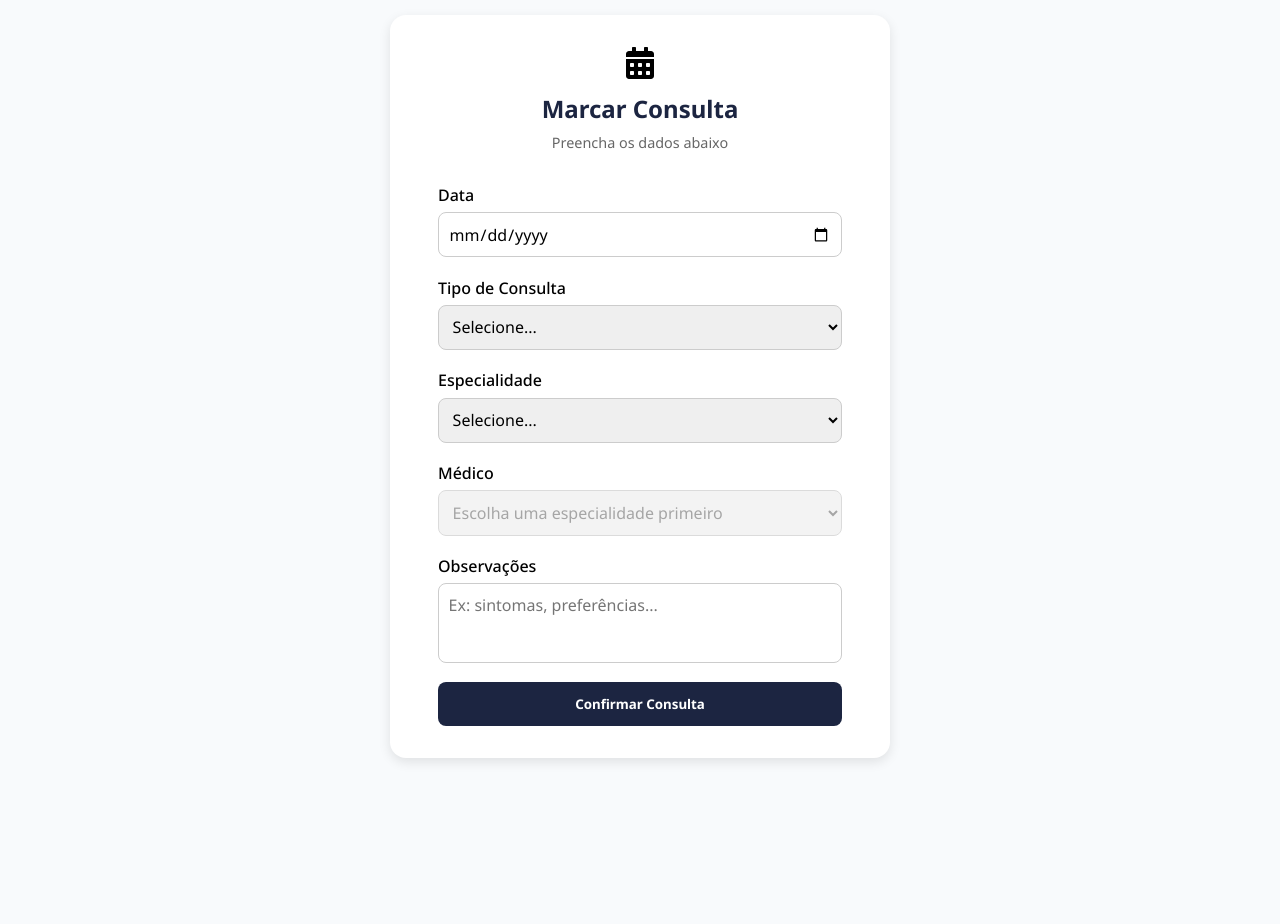
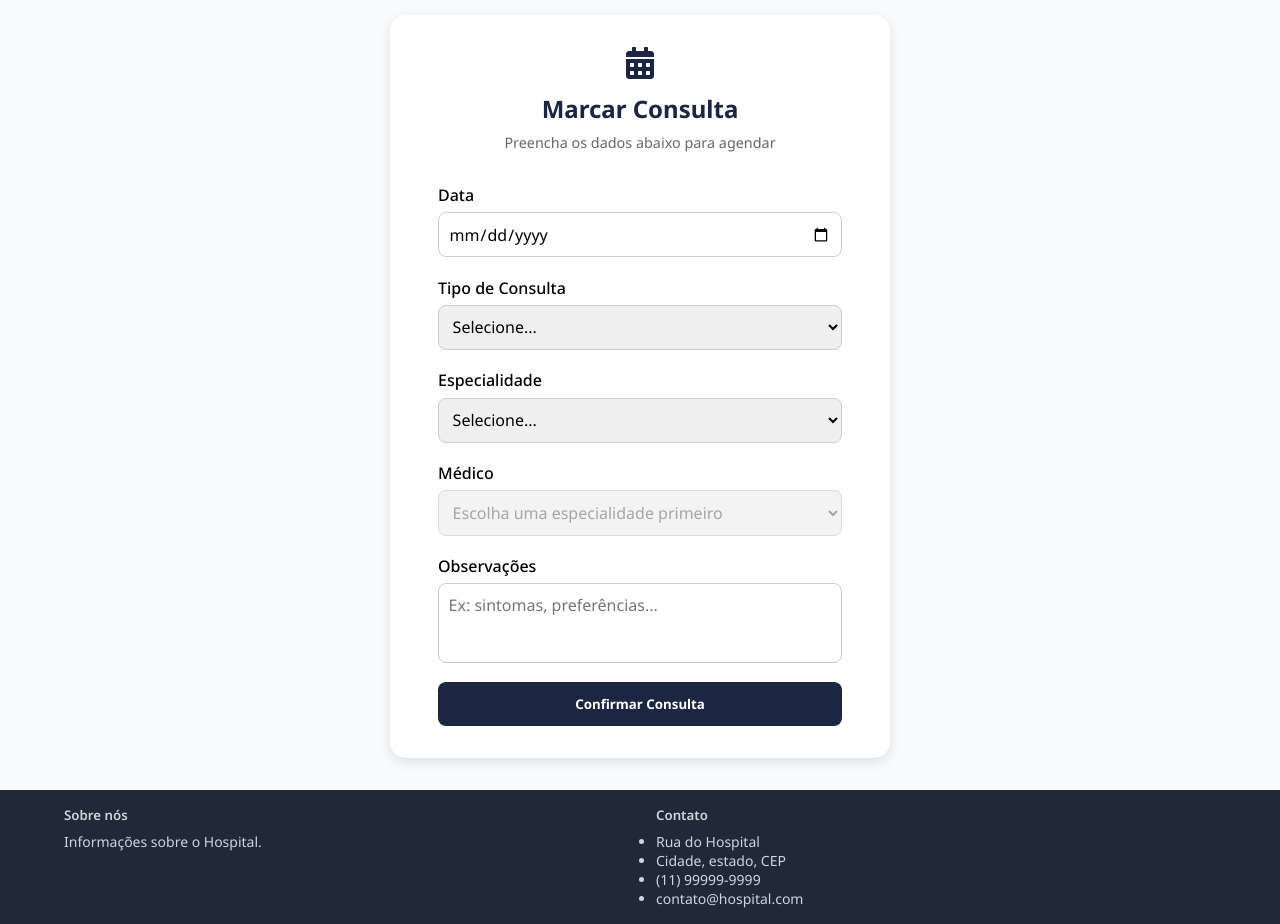
Before and after one commit to Rebeca-Martins1/projeto_bd, a React (Vite) app: page /marcarconsulta in a window 1280 px wide. Shown: the part 80-1004 px from the top of the page. Before the commit the page ends 870 px from the top, so only its background shows below. Built offline with nearby package versions, Linux system fonts and the light colour scheme.

Commit message:
atualizações de borda

```diff
--- a/src/pages/Paciente/Home/styles.js
+++ b/src/pages/Paciente/Home/styles.js
@@ -78,28 +78,32 @@ export const MainContent = styled.main`
 `;
 
 export const WelcomeMessage = styled.div`
-  text-align: center;
-  margin-bottom: 2rem;
+  margin-bottom: 2.5rem;
 
   h1 {
     font-size: 1.875rem;
     font-weight: 700;
     color: #1f2937;
+    margin: 0 0 0.25rem 0;
   }
-
   p {
+    font-size: 1.125rem;
     color: #4b5563;
-    font-size: 1.125rem;
+    margin: 0;
   }
 `;
 
 export const CardGrid = styled.div`
   display: grid;
-  grid-template-columns: repeat(auto-fit, minmax(240px, 1fr));
-  gap: 25px;
-  width: 100%;
-  max-width: 700px;
-  margin: 0 auto;
+  grid-template-columns: 1fr;
+  gap: 2rem;
+
+  @media (min-width: 768px) {
+    grid-template-columns: repeat(2, 1fr);
+  }
+  @media (min-width: 1024px) {
+    grid-template-columns: repeat(3, 1fr);
+  }
 `;
 
 // 🔹 Card de ação
--- a/src/pages/Paciente/MarcarConsulta/index.jsx
+++ b/src/pages/Paciente/MarcarConsulta/index.jsx
@@ -19,7 +19,7 @@ export default function MarcarConsulta() {
   const [medicos, setMedicos] = useState([]);
   const [horarios, setHorarios] = useState([]);
 
-  // 🔹 simulação de dados (posteriormente vem do backend)
+  // 🔹 Simulação de dados (futuro: backend)
   useEffect(() => {
     setEspecialidades([
       "Cardiologia",
@@ -30,7 +30,7 @@ export default function MarcarConsulta() {
     ]);
   }, []);
 
-  // 🔹 filtra médicos pela especialidade
+  // 🔹 Filtra médicos pela especialidade
   useEffect(() => {
     if (!formData.especialidade) {
       setMedicos([]);
@@ -52,7 +52,7 @@ export default function MarcarConsulta() {
     setMedicos(filtrados);
   }, [formData.especialidade]);
 
-  // 🔹 gera horários disponíveis quando o médico é selecionado
+  // 🔹 Gera horários disponíveis quando o médico é selecionado
   useEffect(() => {
     if (!formData.medico) {
       setHorarios([]);
@@ -60,7 +60,6 @@ export default function MarcarConsulta() {
       return;
     }
 
-    // exemplo fixo — depois você pode puxar do backend
     const horariosDisponiveis = [
       "08:00",
       "09:00",
@@ -87,29 +86,27 @@ export default function MarcarConsulta() {
   };
 
   return (
-    <>
+    <S.PageContainer>
       <S.GlobalStyles />
-      <S.PageContainer>
-        {/* 🔵 Topo */}
+
+      {/* 🔹 Cabeçalho */}
       <S.TopHeader>
         <S.TopHeaderContent>
           <S.Logo>
             <FaHeartbeat size={24} />
             <S.LogoTitle>MED MAIS</S.LogoTitle>
           </S.Logo>
-            <S.BackBtn onClick={() => navigate("/homepaciente")}>
-              Voltar
-            </S.BackBtn>
+          <S.BackBtn onClick={() => navigate("/homepaciente")}>Voltar</S.BackBtn>
         </S.TopHeaderContent>
       </S.TopHeader>
 
-        {/* Conteúdo */}
+      {/* 🔹 Conteúdo principal */}
       <S.FormContainer>
         <S.FormCard onSubmit={handleSubmit}>
           <S.FormHeader>
-              <FaCalendarAlt size={32} />
+            <FaCalendarAlt size={32} color="#1c2541" />
             <h2>Marcar Consulta</h2>
-              <p>Preencha os dados abaixo</p>
+            <p>Preencha os dados abaixo para agendar</p>
           </S.FormHeader>
 
           <S.InputGroup>
@@ -147,8 +144,8 @@ export default function MarcarConsulta() {
               required
             >
               <option value="">Selecione...</option>
-                {especialidades.map((esp, index) => (
-                  <option key={index} value={esp}>
+              {especialidades.map((esp, i) => (
+                <option key={i} value={esp}>
                   {esp}
                 </option>
               ))}
@@ -169,15 +166,15 @@ export default function MarcarConsulta() {
                   ? "Selecione..."
                   : "Escolha uma especialidade primeiro"}
               </option>
-                {medicos.map((m, index) => (
-                  <option key={index} value={m.nome}>
+              {medicos.map((m, i) => (
+                <option key={i} value={m.nome}>
                   {m.nome}
                 </option>
               ))}
             </select>
           </S.InputGroup>
 
-            {/* 🔹 campo horário aparece somente após escolher médico */}
+          {/* 🔹 Campo horário (só aparece depois de selecionar médico) */}
           {formData.medico && (
             <S.InputGroup>
               <label>Horário</label>
@@ -188,8 +185,8 @@ export default function MarcarConsulta() {
                 required
               >
                 <option value="">Selecione um horário...</option>
-                  {horarios.map((h, index) => (
-                    <option key={index} value={h}>
+                {horarios.map((h, i) => (
+                  <option key={i} value={h}>
                     {h}
                   </option>
                 ))}
@@ -210,7 +207,26 @@ export default function MarcarConsulta() {
           <S.SubmitBtn type="submit">Confirmar Consulta</S.SubmitBtn>
         </S.FormCard>
       </S.FormContainer>
+
+      {/* 🔹 Rodapé */}
+      <S.Footer>
+        <S.FooterGrid>
+          <S.FooterCol>
+            <h5>Sobre nós</h5>
+            <p>Informações sobre o Hospital.</p>
+          </S.FooterCol>
+
+          <S.FooterCol>
+            <h5>Contato</h5>
+            <ul>
+              <li>Rua do Hospital</li>
+              <li>Cidade, estado, CEP</li>
+              <li>(11) 99999-9999</li>
+              <li>contato@hospital.com</li>
+            </ul>
+          </S.FooterCol>
+        </S.FooterGrid>
+      </S.Footer>
     </S.PageContainer>
-    </>
   );
 }
--- a/src/pages/Paciente/MarcarConsulta/style.js
+++ b/src/pages/Paciente/MarcarConsulta/style.js
@@ -128,3 +128,29 @@ export const SubmitBtn = styled.button`
     background-color: #283b73;
   }
 `;
+// 🔹 Rodapé
+export const Footer = styled.footer`
+  background-color: #1f2937;
+  color: #d1d5db;
+  padding: 1rem 0;
+`;
+
+export const FooterGrid = styled.div`
+  width: 90%;
+  margin: 0 auto;
+  display: grid;
+  gap: 2rem;
+  grid-template-columns: repeat(2, 1fr);
+`;
+
+export const FooterCol = styled.div`
+  h5 {
+    font-weight: 600;
+    margin-bottom: 0.5rem;
+  }
+
+  p, li {
+    font-size: 0.875rem;
+    color: #d1d5db;
+  }
+`;
```
Also changed, not shown: 1 other file (tests, documents, lock files or other folders). Lines whose indentation alone changed are shown as unchanged.
